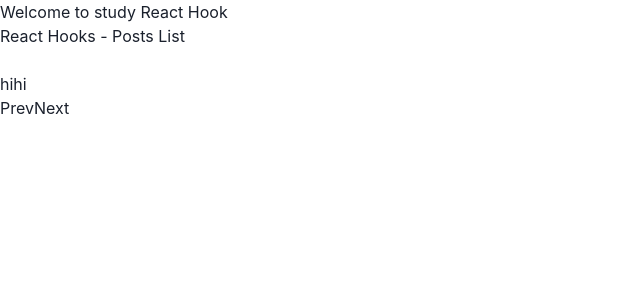
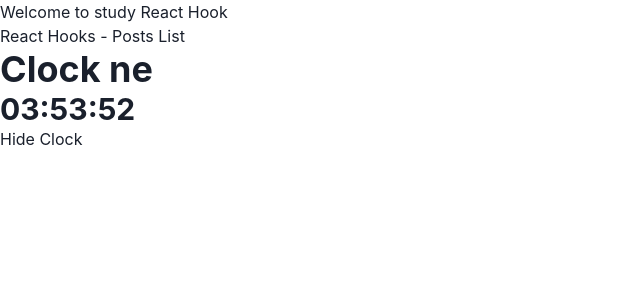
Before and after one commit to RoarkNguyen/ReactJs-Hook-UseState, a React (Create React App) app: page / in a window 1280 px wide. Shown: the top 300 px of the page, without its empty margins (0-640 px from the left). Built offline with nearby package versions, Linux system fonts and the light colour scheme; no server answers.

Commit message:
Hooks-useEffect-cleanup

```diff
--- a/src/App.js
+++ b/src/App.js
@@ -3,62 +3,17 @@ import Pagination from "./components/Pagination";
 import queryString from "query-string";
 import PostList from "./components/PostList";
 import PostFilterForm from "./components/PostFilterForm";
+import Clock from "./components/Clock";
 
 function App() {
-  const [postList, setPostList] = useState([{ id: 1, title: "hihi" }]);
-  const [pagination, setPagination] = useState({
-    _page: 1,
-    _limit: 10,
-    _totalRows: 1,
-  });
-
-  const [filters, setFilters] = useState({
-    _limit: 10,
-    _page: 1,
-  });
-
-  useEffect(() => {
-    async function fetchPostList(params) {
-      //...
-      try {
-        const paramsString = queryString.stringify(filters);
-        const requestUrl = `http://js-post-api.herokuapp.com/api/posts?${paramsString}`;
-        const response = await fetch(requestUrl);
-        const responseJSON = await response.json();
-        console.log({ responseJSON });
-        const { data, pagination } = responseJSON;
-        setPostList(data);
-        setPagination(pagination);
-      } catch (error) {
-        console.log("Failed to fetch post list: ", error.message);
-      }
-    }
-
-    fetchPostList();
-  }, [filters]);
-  function handlePageChange(newPage) {
-    console.log("New Page", newPage);
-    setFilters({
-      ...filters,
-      _page: newPage,
-    });
-  }
-  function HandleFilterFormChange(formValues) {
-    console.log("haha", formValues);
-    setFilters({
-      ...filters,
-      _page: 1,
-      title_like: formValues.searchTerm,
-    });
-  }
-
+  const [showClock, setShowClock] = useState(true);
   return (
     <div className="app">
       <div>Welcome to study React Hook</div>
       <div>React Hooks - Posts List</div>
-      <PostFilterForm onSubmit={HandleFilterFormChange} />
-      <PostList posts={postList} />
-      <Pagination pagination={pagination} onPageChange={handlePageChange} />
+
+      {showClock && <Clock />}
+      <button onClick={() => setShowClock(false)}>Hide Clock</button>
     </div>
   );
 }
--- /dev/null
+++ b/src/components/Clock/index.jsx
@@ -0,0 +1,34 @@
+import React, { useEffect, useState } from "react";
+import PropTypes from "prop-types";
+import { Heading } from "@chakra-ui/react";
+
+Clock.propTypes = {};
+function formatDate(date) {
+  const hours = `0${date.getHours()}`.slice(-2);
+  const minutes = `0${date.getMinutes()}`.slice(-2);
+  const seconds = `0${date.getSeconds()}`.slice(-2);
+  return `${hours}:${minutes}:${seconds}`;
+}
+
+function Clock(props) {
+  const [timeString, setTimeString] = useState("");
+  useEffect(() => {
+    const clockInterval = setInterval(() => {
+      const now = new Date();
+      const newTimeString = formatDate(now);
+      setTimeString(newTimeString);
+    }, 1000);
+    return () => {
+      console.log("clean up");
+      clearInterval(clockInterval);
+    };
+  }, []);
+  return (
+    <div>
+      <Heading>Clock ne</Heading>
+      <Heading size="lg">{timeString}</Heading>
+    </div>
+  );
+}
+
+export default Clock;
```
